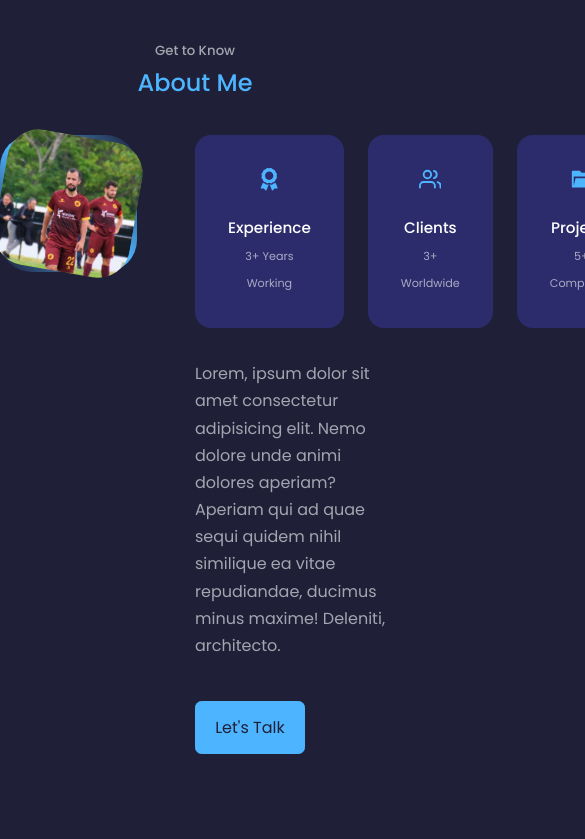
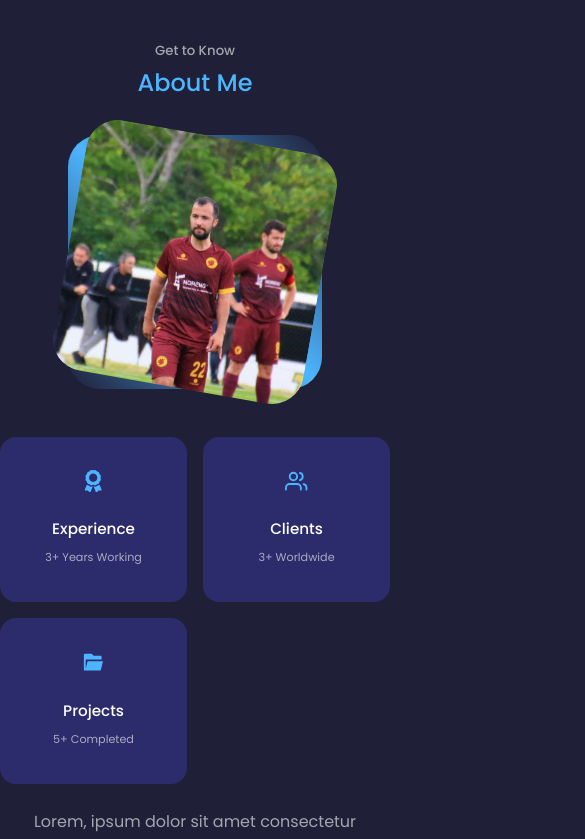
Before and after one commit to luislimaUM/my-portfolio, a React (Create React App) app: page / in a window 390 px wide. Shown: the part 900-1739 px from the top of the page, 585 px wide, since content can reach past the window. Built offline with nearby package versions, Linux system fonts and the light colour scheme.

Commit message:
about section css

```diff
--- a/src/components/about/about.css
+++ b/src/components/about/about.css
@@ -66,3 +66,41 @@
     margin: 2rem 0 2.6rem;
     color: var(--color-light);
 }
+
+/* ------------ MEDIA QUERIES (MEDIUM DEVICES) ----------------------- */
+@media screen and (max-width: 1024px){
+    .about__container{
+        grid-template-columns: 1fr;
+        gap: 0;
+    }
+
+    .about__me{
+        width: 50%;
+        margin: 2rem auto 4rem;
+    }
+
+    .about__content p{
+        margin: 1rem 0 1.5rem;
+    }
+}
+
+/* ------------ MEDIA QUERIES (SMALL DEVICES) ----------------------- */
+@media screen and (max-width: 600px){
+    .about__me{
+        width: 65%;
+        margin: 0 auto 3rem;
+    }
+
+    .about__cards{
+        grid-template-columns: 1fr 1fr;
+        gap: 1rem;
+    }
+
+    .about__content{
+        text-align: center;
+    }
+
+    .about__content p{
+        margin: 1.5rem 0;
+    }
+}
--- a/src/components/header/header.css
+++ b/src/components/header/header.css
@@ -62,7 +62,7 @@
     }
 }
 
-/* ------------ MEDIA QUERIES (MEDIUM DEVICES) ----------------------- */
+/* ------------ MEDIA QUERIES (SMALL DEVICES) ----------------------- */
 @media screen and (max-width: 600px){
     header{
         height: 100vh;
```
